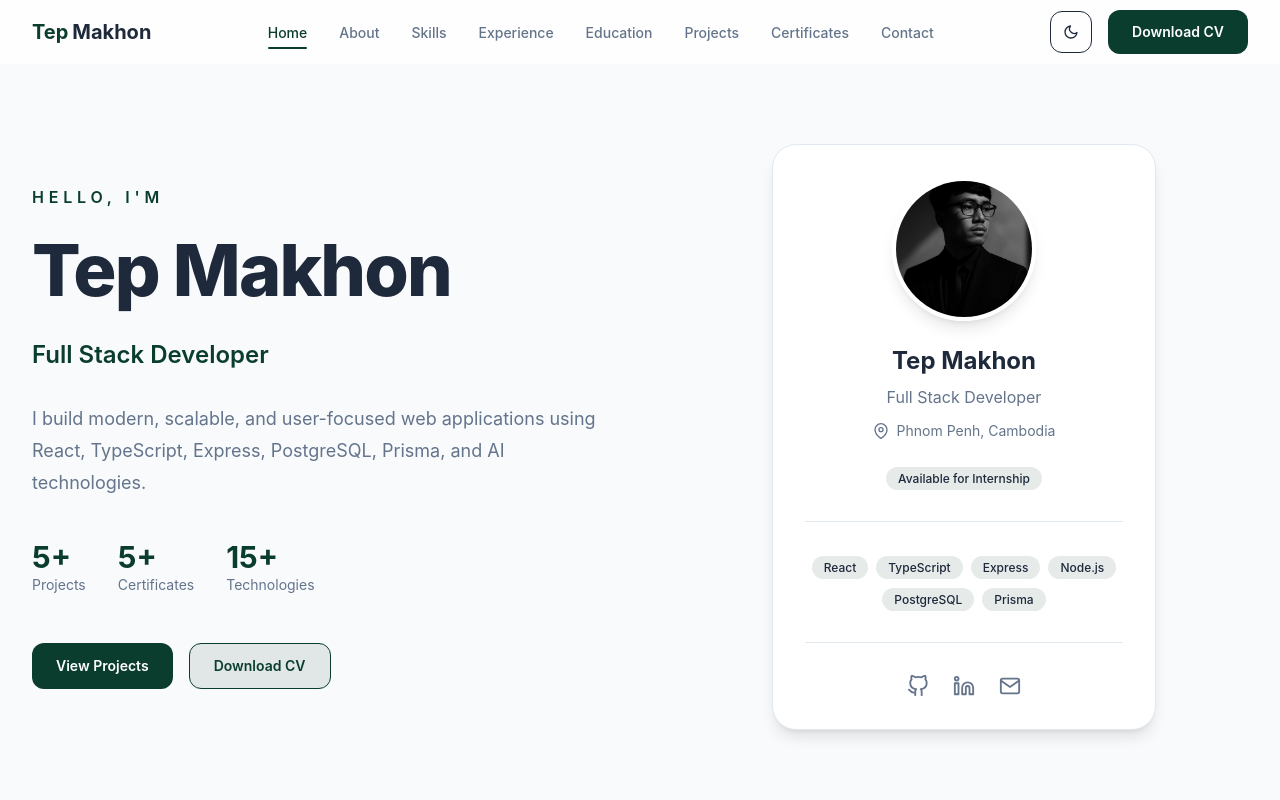
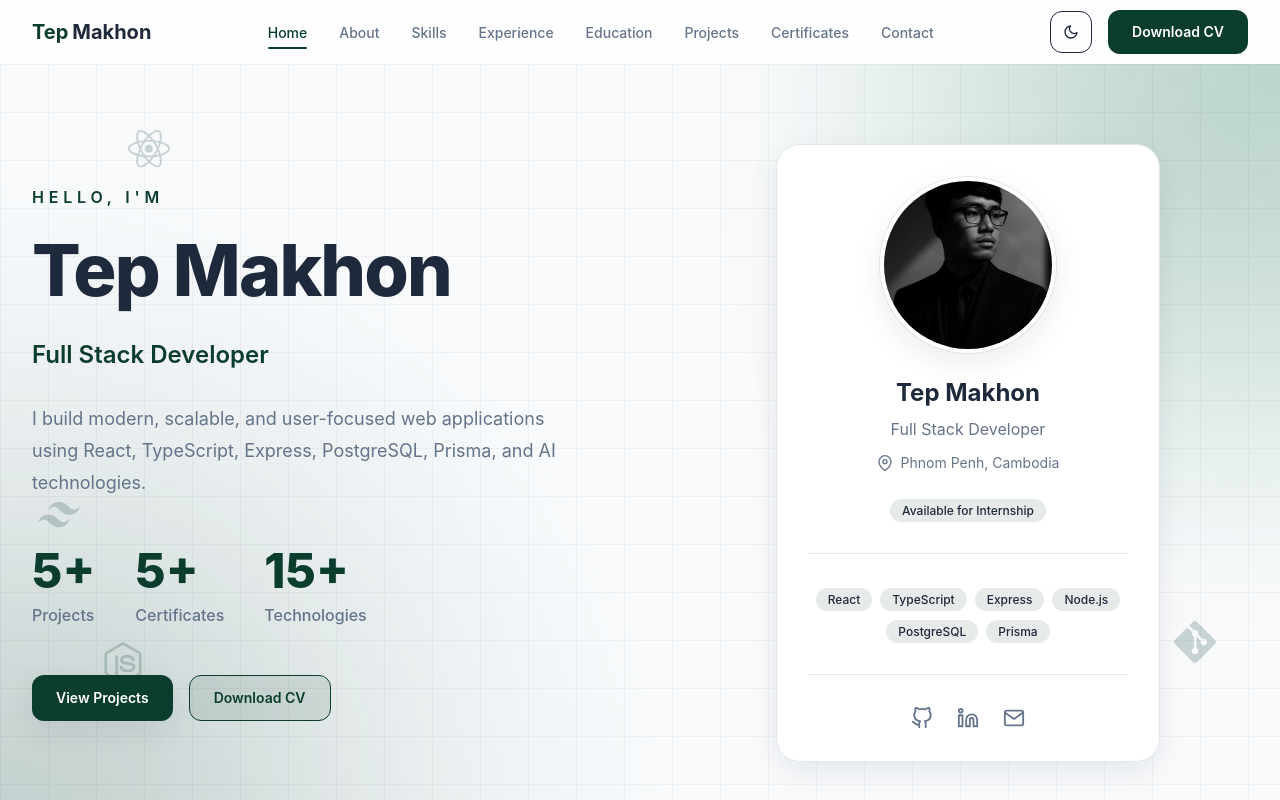
Before and after one commit to tepmakhon/Makhon-Portfolio, a React (Vite) app: page / in a window 1280 px wide. Shown: the top 800 px of the page. Built offline with nearby package versions, Linux system fonts and the light colour scheme.

Commit message:
feat: Upgrade UI

```diff
--- a/src/components/common/DeveloperCard.tsx
+++ b/src/components/common/DeveloperCard.tsx
@@ -46,8 +46,11 @@ export default function DeveloperCard() {
         border-[var(--color-border)]
         bg-[var(--color-surface)]
         p-8
-        shadow-lg
-        backdrop-blur
+        shadow-[var(--shadow-card)]
+        hover:shadow-[var(--shadow-hover)]
+        backdrop-blur-xl
+        transition-shadow
+        duration-300
       "
     >
       <motion.div
@@ -68,13 +71,17 @@ export default function DeveloperCard() {
             duration: 0.3,
           }}
           className="
-            h-36
-            w-36
+            h-40
+            w-40
+            lg:h-44
+            lg:w-44
             rounded-full
             border-4
             border-[var(--color-surface)]
             object-cover
-            shadow-lg
+            shadow-[var(--shadow-card)]
+            ring-1
+            ring-[var(--color-primary)]/10
           "
         />
 
@@ -180,7 +187,10 @@ export default function DeveloperCard() {
 
         {/* Social */}
 
-        <div className="flex items-center justify-center gap-6">
+        <motion.div
+          variants={fadeUp}
+          className="flex items-center justify-center gap-6"
+        >
           <motion.a
             href={profile.github}
             target="_blank"
@@ -247,7 +257,7 @@ export default function DeveloperCard() {
           >
             <FiMail size={22} />
           </motion.a>
-        </div>
+        </motion.div>
       </motion.div>
     </motion.div>
   );
--- a/src/data/profile.ts
+++ b/src/data/profile.ts
@@ -73,15 +73,24 @@ export const profile = {
     "Tailwind CSS",
   ],
 
-  // ========================
-  // Statistics
-  // ========================
+ // ========================
+// Statistics
+// ========================
 
-  stats: {
-    projects: 5,
-    certificates: 5,
-    technologies: 15,
+stats: [
+  {
+    value: 5,
+    label: "Projects",
   },
+  {
+    value: 5,
+    label: "Certificates",
+  },
+  {
+    value: 15,
+    label: "Technologies",
+  },
+],
 
   // ========================
   // Additional Information
--- /dev/null
+++ b/src/features/hero/FloatingTechIcons.tsx
@@ -0,0 +1,99 @@
+import { motion } from "framer-motion";
+
+import {
+  SiReact,
+  SiTypescript,
+  SiNodedotjs,
+  SiPostgresql,
+  SiTailwindcss,
+  SiGit,
+  SiExpress,
+} from "react-icons/si";
+
+const icons = [
+  {
+    Icon: SiReact,
+    top: "8%",
+    left: "10%",
+    delay: 0,
+  },
+  {
+    Icon: SiTypescript,
+    top: "18%",
+    right: "15%",
+    delay: 1,
+  },
+  {
+    Icon: SiNodedotjs,
+    bottom: "20%",
+    left: "8%",
+    delay: 2,
+  },
+  {
+    Icon: SiPostgresql,
+    bottom: "10%",
+    right: "10%",
+    delay: 3,
+  },
+  {
+    Icon: SiTailwindcss,
+    top: "55%",
+    left: "3%",
+    delay: 4,
+  },
+  {
+    Icon: SiGit,
+    top: "70%",
+    right: "5%",
+    delay: 5,
+  },
+  {
+    Icon: SiExpress,
+    top: "40%",
+    right: "35%",
+    delay: 6,
+  },
+];
+
+export default function FloatingTechIcons() {
+  return (
+    <>
+      {icons.map(
+        (
+          {
+            Icon,
+            delay,
+            ...position
+          },
+          index
+        ) => (
+          <motion.div
+            key={index}
+            animate={{
+              y: [-12, 12, -12],
+            }}
+            transition={{
+              duration: 4,
+              repeat: Infinity,
+              delay,
+              ease: "easeInOut",
+            }}
+            className="
+              absolute
+              hidden
+              lg:flex
+              items-center
+              justify-center
+              text-[var(--color-primary)]
+              opacity-20
+              pointer-events-none
+            "
+            style={position}
+          >
+            <Icon size={42} />
+          </motion.div>
+        )
+      )}
+    </>
+  );
+}
--- a/src/features/hero/Hero.tsx
+++ b/src/features/hero/Hero.tsx
@@ -3,9 +3,10 @@ import { motion } from "framer-motion";
 import Container from "../../components/layout/Container";
 import Button from "../../components/ui/Button";
 import DeveloperCard from "../../components/common/DeveloperCard";
+import AnimatedCounter from "../../components/common/AnimatedCounter";
 
 import { profile } from "../../data/profile";
-import AnimatedCounter from "../../components/common/AnimatedCounter";
+
 import {
   slideLeft,
   slideRight,
@@ -13,28 +14,43 @@ import {
   staggerContainer,
 } from "../../animations";
 
+import HeroBackground from "./HeroBackground";
+import FloatingTechIcons from "./FloatingTechIcons";
 export default function Hero() {
   return (
     <section
       id="hero"
       className="
+        relative
+        isolate
         flex
         min-h-[calc(100vh-64px)]
         items-center
+        overflow-hidden
         py-20
       "
     >
+      <HeroBackground />
+      <FloatingTechIcons />
       <Container>
         <motion.div
-          className="grid items-center gap-20 lg:grid-cols-2"
+          className="grid items-center gap-24 lg:grid-cols-2"
           variants={staggerContainer}
           initial="hidden"
-          animate="visible"
+          whileInView="visible"
+          viewport={{ once: true }}
         >
           {/* Left */}
 
           <motion.div variants={slideLeft}>
-            <p className="font-semibold uppercase tracking-[0.3em] text-[var(--color-primary)]">
+            <p
+              className="
+                font-semibold
+                uppercase
+                tracking-[0.3em]
+                text-[var(--color-primary)]
+              "
+            >
               Hello, I'm
             </p>
 
@@ -46,18 +62,34 @@ export default function Hero() {
                 leading-tight
                 tracking-tight
                 text-[var(--color-text)]
-                md:text-6xl
+                sm:text-6xl
                 xl:text-7xl
+                2xl:text-8xl
               "
             >
               {profile.fullName}
             </h1>
 
-            <h2 className="mt-6 text-2xl font-semibold text-[var(--color-primary)]">
+            <h2
+              className="
+                mt-6
+                text-2xl
+                font-semibold
+                text-[var(--color-primary)]
+              "
+            >
               {profile.title}
             </h2>
 
-            <p className="mt-8 max-w-xl text-lg leading-8 text-[var(--color-muted)]">
+            <p
+              className="
+                mt-8
+                max-w-xl
+                text-lg
+                leading-8
+                text-[var(--color-muted)]
+              "
+            >
               {profile.headline}
             </p>
 
@@ -65,46 +97,39 @@ export default function Hero() {
 
             <motion.div
               variants={staggerContainer}
-              className="mt-10 flex flex-wrap gap-8"
+              className="mt-12 flex flex-wrap gap-10"
             >
-              <motion.div variants={fadeUp}>
-                <h3 className="text-3xl font-bold text-[var(--color-primary)]">
+              {profile.stats.map((item) => (
+                <motion.div
+                  key={item.label}
+                  variants={fadeUp}
+                >
+                  <h3
+                    className="
+                      text-4xl
+                      font-extrabold
+                      text-[var(--color-primary)]
+                      lg:text-5xl
+                    "
+                  >
                     <AnimatedCounter
-                    end={profile.stats.projects}
+                      end={item.value}
                       suffix="+"
                     />
                   </h3>
 
-                <p className="text-sm text-[var(--color-muted)]">
-                  Projects
+                  <p
+                    className="
+                      mt-2
+                      text-base
+                      font-medium
+                      text-[var(--color-muted)]
+                    "
+                  >
+                    {item.label}
                   </p>
                 </motion.div>
-
-              <motion.div variants={fadeUp}>
-                <h3 className="text-3xl font-bold text-[var(--color-primary)]">
-                  <AnimatedCounter
-                    end={profile.stats.certificates}
-                    suffix="+"
-                  />
-                </h3>
-
-                <p className="text-sm text-[var(--color-muted)]">
-                  Certificates
-                </p>
-              </motion.div>
-
-              <motion.div variants={fadeUp}>
-                <h3 className="text-3xl font-bold text-[var(--color-primary)]">
-                  <AnimatedCounter
-                    end={profile.stats.technologies}
-                    suffix="+"
-                  />
-                </h3>
-
-                <p className="text-sm text-[var(--color-muted)]">
-                  Technologies
-                </p>
-              </motion.div>
+              ))}
             </motion.div>
 
             {/* Buttons */}
@@ -114,6 +139,10 @@ export default function Hero() {
               className="mt-12 flex flex-wrap gap-4"
             >
               <Button
+                className="
+                  shadow-[var(--shadow-card)]
+                  hover:shadow-[var(--shadow-hover)]
+                "
                 onClick={() =>
                   document
                     .getElementById("projects")
--- /dev/null
+++ b/src/features/hero/HeroBackground.tsx
@@ -0,0 +1,137 @@
+import { motion } from "framer-motion";
+import { useReducedMotion } from "framer-motion";
+
+export default function HeroBackground() {
+  const shouldReduceMotion = useReducedMotion();
+  return (
+    <>
+      {/* Background Gradient */}
+
+      <div
+        className="
+          absolute
+          inset-0
+          -z-30
+          bg-[radial-gradient(circle_at_top_right,rgba(20,108,67,.18),transparent_35%),radial-gradient(circle_at_bottom_left,rgba(11,61,46,.14),transparent_45%),linear-gradient(to_bottom,var(--color-background),var(--color-background))]
+        "
+      />
+
+      {/* Grid Pattern */}
+
+      <div
+        className="
+          absolute
+          inset-0
+          -z-20
+          opacity-[0.04]
+          [background-image:linear-gradient(var(--color-text)_1px,transparent_1px),linear-gradient(90deg,var(--color-text)_1px,transparent_1px)]
+          [background-size:48px_48px]
+        "
+      />
+
+      {/* Floating Glow - Right */}
+
+      <motion.div
+        animate={
+          shouldReduceMotion
+            ? {}
+            : {
+                y: [-20, 20, -20],
+                x: [0, -20, 0],
+              }
+        }
+        transition={{
+          duration: 12,
+          repeat: Infinity,
+          ease: "easeInOut",
+        }}
+        className="
+          absolute
+          -top-40
+          -right-40
+          -z-10
+          h-[420px]
+          w-[420px]
+          rounded-full
+          bg-[var(--color-secondary)]
+          opacity-20
+          blur-[140px]
+        "
+      />
+
+      {/* Floating Glow - Left */}
+
+      <motion.div
+        animate={
+          shouldReduceMotion
+            ? {}
+            : {
+                y: [20, -20, 20],
+                x: [0, 20, 0],
+              }
+        }
+        transition={{
+          duration: 15,
+          repeat: Infinity,
+          ease: "easeInOut",
+        }}
+        className="
+          absolute
+          -bottom-40
+          -left-40
+          -z-10
+          h-[380px]
+          w-[380px]
+          rounded-full
+          bg-[var(--color-primary)]
+          opacity-20
+          blur-[140px]
+        "
+      />
+
+      {/* Small Floating Orb */}
+
+      <motion.div
+        animate={
+          shouldReduceMotion
+            ? {}
+            : {
+                y: [-15, 15, -15],
+                x: [10, -10, 10],
+              }
+        }
+        transition={{
+          duration: 10,
+          repeat: Infinity,
+          ease: "easeInOut",
+        }}
+        className="
+          absolute
+          top-1/3
+          right-1/4
+          -z-10
+          h-28
+          w-28
+          rounded-full
+          bg-[var(--color-gold)]
+          opacity-10
+          blur-3xl
+        "
+      />
+
+      {/* Noise Overlay */}
+
+      <div
+        className="
+          absolute
+          inset-0
+          -z-10
+          opacity-[0.02]
+          mix-blend-overlay
+          [background-image:radial-gradient(circle,white_1px,transparent_1px)]
+          [background-size:18px_18px]
+        "
+      />
+    </>
+  );
+}
```
Lines whose indentation alone changed are shown as unchanged.
